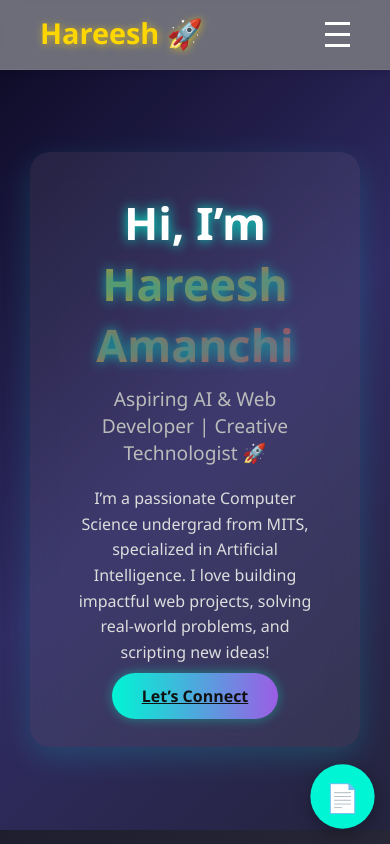
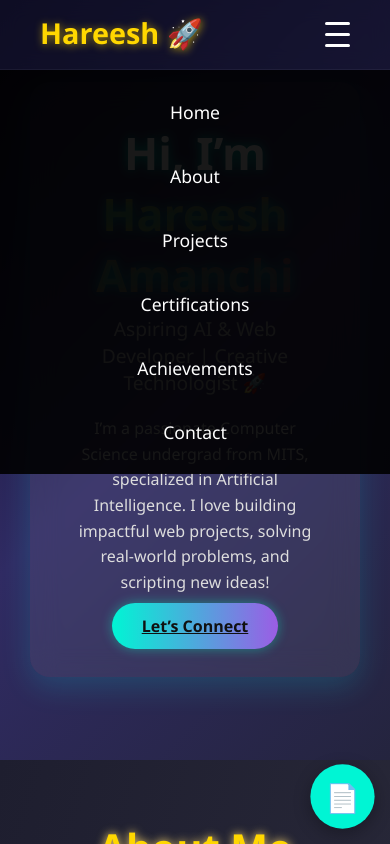
Before and after one commit to hareeshamanchi/hareesh-portfolio, a React (Create React App) app: page / in a window 390 px wide. Both pictures are taken after a click on the element 337 px from the left and 34 px from the top of the page. Shown: the top 844 px of the page. Built offline with nearby package versions, Linux system fonts and the light colour scheme.

Commit message:
Added responsive animated navbar with scroll auto-close behavior

```diff
--- a/src/components/Navbar.css
+++ b/src/components/Navbar.css
@@ -1,4 +1,3 @@
-/* Reset spacing to avoid footer/nav issues */
 * {
   margin: 0;
   padding: 0;
@@ -9,26 +8,24 @@ body {
   font-family: 'Segoe UI', sans-serif;
   background: #111;
   color: #fff;
-  height: 100%;
-  overflow-x: hidden; /* Prevents horizontal scroll */
+  overflow-x: hidden;
 }
 
 .navbar {
-  position: relative;
-  width: 100%;
-  background: rgba(15, 15, 35, 0.6);
+  position: fixed;
+  top: 0;
+  left: 0;
+  right: 0;
+  background: rgba(15, 15, 35, 0.7);
   backdrop-filter: blur(10px);
   border-bottom: 1px solid rgba(255, 255, 255, 0.05);
   padding: 15px 40px;
   display: flex;
   justify-content: space-between;
   align-items: center;
-  z-index: 1000;
-  box-shadow: 0 2px 6px rgba(0, 0, 0, 0.1);
-  overflow-x: hidden;
+  z-index: 9999; /* ensures it's on top */
 }
 
-/* Logo animation */
 .logo {
   font-size: 1.8rem;
   font-weight: bold;
@@ -38,18 +35,15 @@ body {
 }
 
 @keyframes floatLogo {
-  0% { transform: translateY(0px); }
+  0% { transform: translateY(0); }
   50% { transform: translateY(-4px); }
-  100% { transform: translateY(0px); }
+  100% { transform: translateY(0); }
 }
 
-/* Navbar links */
 .nav-links {
   list-style: none;
   display: flex;
   gap: 30px;
-  margin: 0;
-  padding: 0;
 }
 
 .nav-links li a {
@@ -68,17 +62,18 @@ body {
   box-shadow: 0 4px 12px rgba(0, 255, 200, 0.4);
 }
 
-/* Hamburger menu icon */
+/* Hamburger icon */
 .menu-icon {
   display: none;
   flex-direction: column;
   cursor: pointer;
+  z-index: 10000;
 }
 
-.menu-icon div {
+.menu-icon .bar {
   width: 25px;
   height: 3px;
-  background-color: white;
+  background-color: #fff;
   margin: 4px 0;
   transition: 0.4s;
 }
@@ -92,13 +87,15 @@ body {
   .nav-links {
     position: absolute;
     top: 70px;
-    left: 0;
     right: 0;
-    background-color: rgba(15, 15, 35, 0.95);
+    background: rgba(0, 0, 0, 0.9);
     flex-direction: column;
     align-items: center;
     display: none;
-    padding: 20px 0;
+    width: 100%;
+    padding: 20px;
+    gap: 20px;
+    z-index: 9998;
   }
 
   .nav-links.active {
@@ -109,13 +106,3 @@ body {
     margin: 10px 0;
   }
 }
-
-/* Footer styling */
-footer {
-  background: #0d0d0d;
-  color: #fff;
-  text-align: center;
-  padding: 20px 0;
-  font-size: 1rem;
-  border-top: 1px solid rgba(255, 255, 255, 0.05);
-}
--- a/src/components/Navbar.js
+++ /dev/null
@@ -1,29 +0,0 @@
-import React, { useState } from 'react';
-import './Navbar.css';
-
-function Navbar() {
-  const [open, setOpen] = useState(false);
-
-  return (
-    <nav className="navbar">
-      <div className="logo">Hareesh 🚀</div>
-
-      <div className={`menu-icon ${open ? "open" : ""}`} onClick={() => setOpen(!open)}>
-        <div className="bar1"></div>
-        <div className="bar2"></div>
-        <div className="bar3"></div>
-      </div>
-
-      <ul className={`nav-links ${open ? "active" : ""}`}>
-        <li><a href="#home">Home</a></li>
-        <li><a href="#about">About</a></li>
-        <li><a href="#projects">Projects</a></li>
-        <li><a href="#certifications">Certifications</a></li>
-        <li><a href="#achievements">Achievements</a></li>
-        <li><a href="#contact">Contact</a></li>
-      </ul>
-    </nav>
-  );
-}
-
-export default Navbar;
--- /dev/null
+++ b/src/components/Navbar.jsx
@@ -0,0 +1,54 @@
+import React, { useState, useEffect } from 'react';
+import './Navbar.css';
+
+function Navbar() {
+  const [open, setOpen] = useState(false);
+  const [isMobile, setIsMobile] = useState(window.innerWidth <= 768);
+
+  // Handle window resize
+  useEffect(() => {
+    const handleResize = () => {
+      setIsMobile(window.innerWidth <= 768);
+      if (window.innerWidth > 768) setOpen(false);
+    };
+    window.addEventListener('resize', handleResize);
+    return () => window.removeEventListener('resize', handleResize);
+  }, []);
+
+  // Auto-close navbar on scroll
+  useEffect(() => {
+    const handleScroll = () => {
+      if (open) setOpen(false);
+    };
+    window.addEventListener('scroll', handleScroll);
+    return () => window.removeEventListener('scroll', handleScroll);
+  }, [open]);
+
+  return (
+    <nav className="navbar">
+      <div className="logo">Hareesh 🚀</div>
+
+      {isMobile && (
+        <div
+          className={`menu-icon ${open ? 'open' : ''}`}
+          onClick={() => setOpen(!open)}
+        >
+          <div className="bar" />
+          <div className="bar" />
+          <div className="bar" />
+        </div>
+      )}
+
+      <ul className={`nav-links ${open && isMobile ? 'active' : ''}`}>
+        <li><a href="#home" onClick={() => setOpen(false)}>Home</a></li>
+        <li><a href="#about" onClick={() => setOpen(false)}>About</a></li>
+        <li><a href="#projects" onClick={() => setOpen(false)}>Projects</a></li>
+        <li><a href="#certifications" onClick={() => setOpen(false)}>Certifications</a></li>
+        <li><a href="#achievements" onClick={() => setOpen(false)}>Achievements</a></li>
+        <li><a href="#contact" onClick={() => setOpen(false)}>Contact</a></li>
+      </ul>
+    </nav>
+  );
+}
+
+export default Navbar;
```
